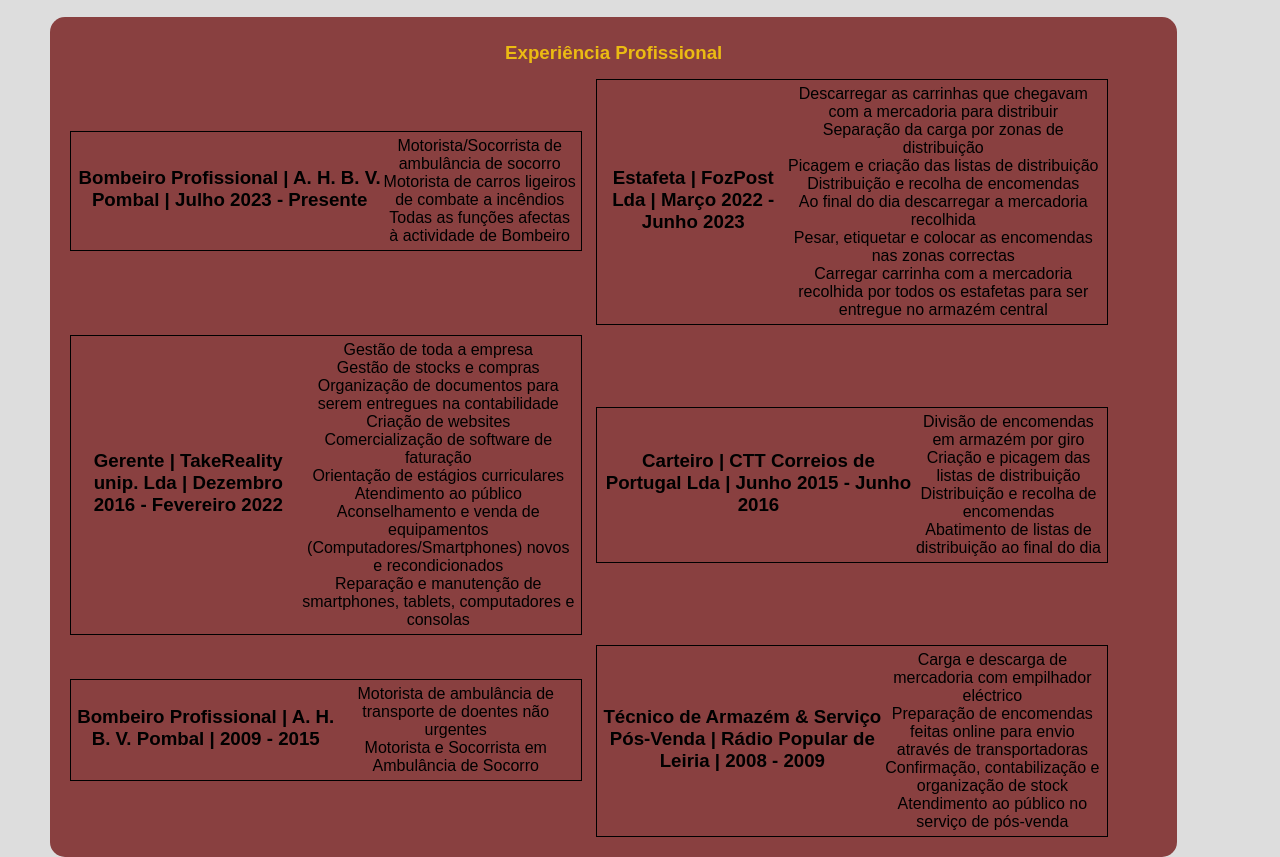
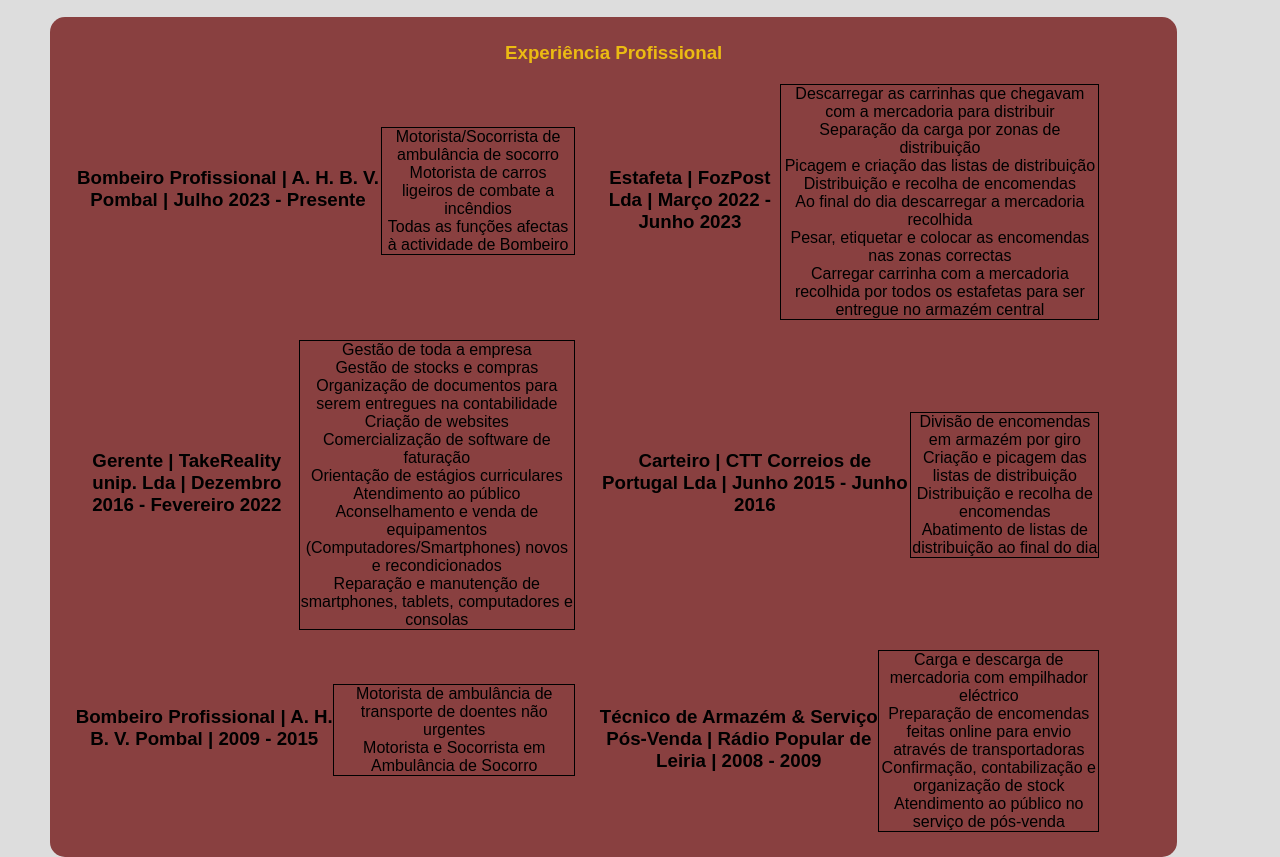
Before and after one commit to WebCarreira/curriculo, a plain HTML site: page index.html in a window 1280 px wide. Shown: the part 400-1257 px from the top of the page. Drawn offline with Linux system fonts and the light colour scheme.

Commit message:
05-03-24-18:51

```diff
--- a/index.html
+++ b/index.html
@@ -56,14 +56,17 @@
             <h1>Experiência Profissional</h1>
             <section class="exp-container bvp">
                 <h3>Bombeiro Profissional | A. H. B. V. Pombal | Julho 2023 - Presente</h3>
+                <div class="funcao_bvp">
                     <ul>
                         <li>Motorista/Socorrista de ambulância de socorro</li>
                         <li>Motorista de carros ligeiros de combate a incêndios</li>
                         <li>Todas as funções afectas à actividade de Bombeiro</li>
                     </ul>
+                </div>
             </section>
             <section class="exp-container fozpost">
                 <h3>Estafeta | FozPost Lda | Março 2022 - Junho 2023</h3>
+                <div class="funcao_fozpost">
                     <ul>
                         <li>Descarregar as carrinhas que chegavam com a mercadoria para distribuir</li>
                         <li>Separação da carga por zonas de distribuição</li>
@@ -73,9 +76,11 @@
                         <li>Pesar, etiquetar e colocar as encomendas nas zonas correctas</li>
                         <li>Carregar carrinha com a mercadoria recolhida por todos os estafetas para ser entregue no armazém central</li>
                     </ul>
+                </div>
             </section>
             <section class="exp-container takereality">
                 <h3>Gerente | TakeReality unip. Lda | Dezembro 2016 - Fevereiro 2022</h3>
+                <div class="funcao_takereality">
                     <ul>
                         <li>Gestão de toda a empresa</li>
                         <li>Gestão de stocks e compras</li>
@@ -87,31 +92,38 @@
                         <li>Aconselhamento e venda de equipamentos (Computadores/Smartphones) novos e recondicionados</li>
                         <li>Reparação e manutenção de smartphones, tablets, computadores e consolas</li>
                     </ul>
+                </div>
             </section>
             <section class="exp-container ctt">
                 <h3>Carteiro | CTT Correios de Portugal Lda | Junho 2015 - Junho 2016</h3>
+                <div class="funcao_ctt">
                     <ul>
                         <li>Divisão de encomendas em armazém por giro</li>
                         <li>Criação e picagem das listas de distribuição</li>
                         <li>Distribuição e recolha de encomendas</li>
                         <li>Abatimento de listas de distribuição ao final do dia</li>
                     </ul>
+                </div>
             </section>
             <section class="exp-container pataletas">
                 <h3>Bombeiro Profissional | A. H. B. V. Pombal | 2009 - 2015</h3>
+                <div class="funcao_pataletas">
                     <ul>
                         <li>Motorista de ambulância de transporte de doentes não urgentes</li>
                         <li>Motorista e Socorrista em Ambulância de Socorro</li>
                     </ul>
+                </div>
             </section>
             <section class="exp-container armazem">
                 <h3>Técnico de Armazém & Serviço Pós-Venda | Rádio Popular de Leiria | 2008 - 2009</h3>
+                <div class="funcao_armazem">
                     <ul>
                         <li>Carga e descarga de mercadoria com empilhador eléctrico</li>
                         <li>Preparação de encomendas feitas online para envio através de transportadoras</li>
                         <li>Confirmação, contabilização e organização de stock</li>
                         <li>Atendimento ao público no serviço de pós-venda</li>
                     </ul>
+                </div>
             </section>
 
         </section>
--- a/styles/style.css
+++ b/styles/style.css
@@ -115,11 +115,14 @@ section .exp-container h3 {
 .bvp, .fozpost, .takereality, .ctt, .pataletas, .armazem {
     position: relative;
     display: flex;
-    border: 1px solid black;
     padding: 5px;
     /*margin: 10px auto;*/
     margin: 5px;
     width: 500px;
+}
+
+.funcao_bvp, .funcao_fozpost, .funcao_takereality, .funcao_ctt, .funcao_pataletas, .funcao_armazem {
+    border: 1px solid black;
 }
 
 /*Educação*/
```
Lines whose indentation alone changed are shown as unchanged.
